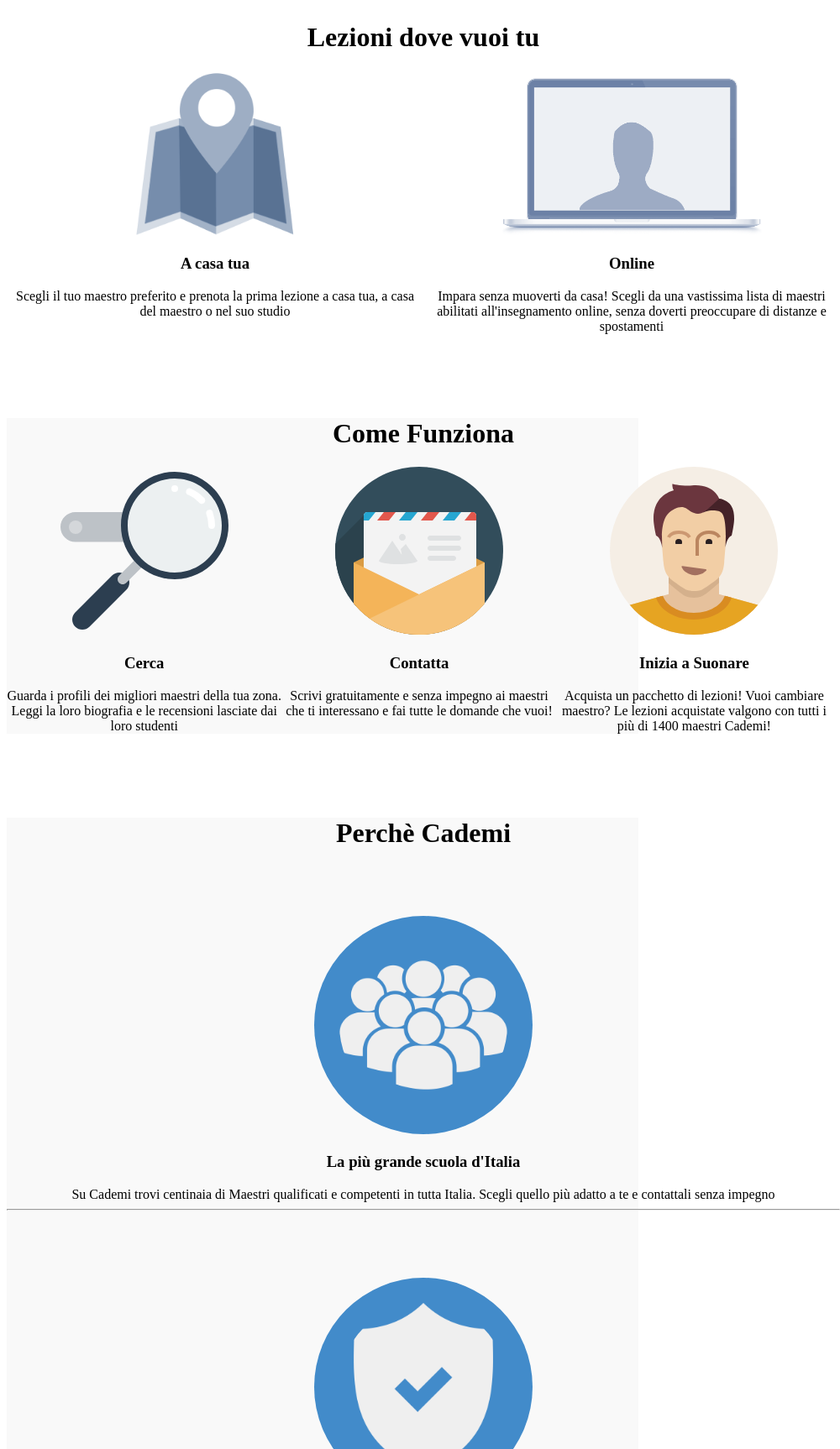
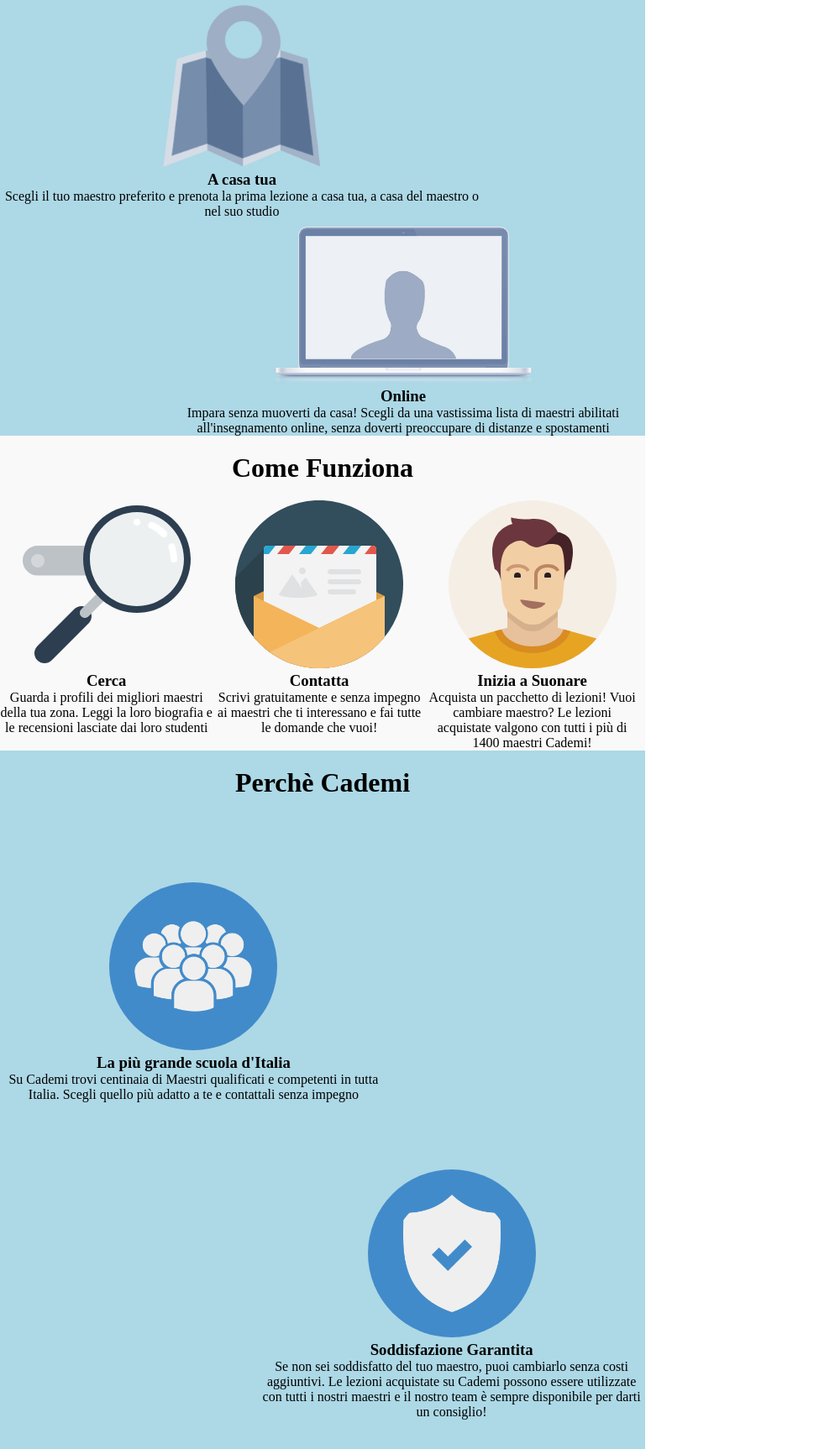
Before and after one commit to DarioBosco/html-css-resp-wannabe, a plain HTML site: page index.html in a window 768 px wide. Shown: the part 74-1800 px from the top of the page at 84% size, 1000 px wide, since content can reach past the window. Drawn offline with Linux system fonts and the light colour scheme.

Commit message:
Bonus completato

```diff
--- a/style.css
+++ b/style.css
@@ -112,7 +112,6 @@ img {
 
 	#lezioni > div > h1 {
 		font-size: 1.6em;
-		padding-top: 10px;
 	}
 
 	#steps .row > .left,
@@ -127,7 +126,9 @@ img {
 		height: 100px;
 	}
 
-	#why > div > h1 {
+	#why > div > h1,
+	#steps > div > h1,
+	#lezioni > div > h1 {
 		padding-top: 10px;
 	}
 
@@ -146,3 +147,54 @@ img {
 		padding: 20px;
 	}
 }
+
+/* Inizio Parte di BONUS */
+@media (min-width: 420px) and (max-width: 768px) {
+	* {
+		margin: 0;
+		padding: 0;
+		box-sizing: border-box;
+	}
+
+	.row {
+		min-width: 420px;
+		max-width: 768px;
+		margin-top: 0;
+	}
+
+	#lezioni .row > .left {
+		width: 75%;
+		float: left;
+	}
+
+	#lezioni .row > .right {
+		width: 75%;
+		float: right;
+	}
+
+	#lezioni > div > h1,
+	#steps > div > h1,
+	#why > div > h1 {
+		padding: 20px 0;
+	}
+
+	#lezioni .row,
+	#why .row {
+		background-color: lightblue;
+	}
+
+	#why .row > .first,
+	#why .row > .third {
+		float: left;
+		width: 60%;
+	}
+
+	#why .row > .second {
+		float: right;
+		width: 60%;
+	}
+
+	hr {
+		display: none;
+	}
+}
```
